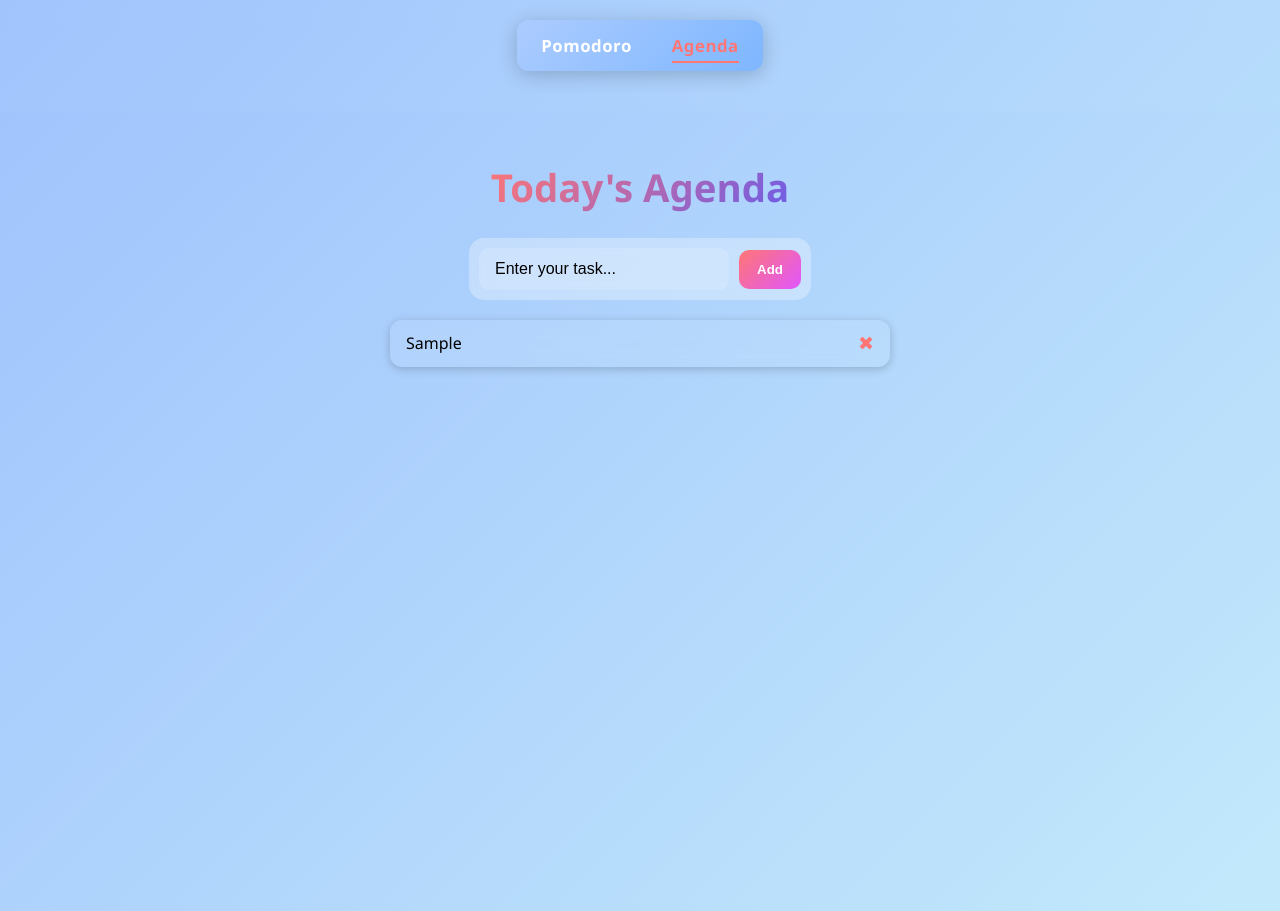
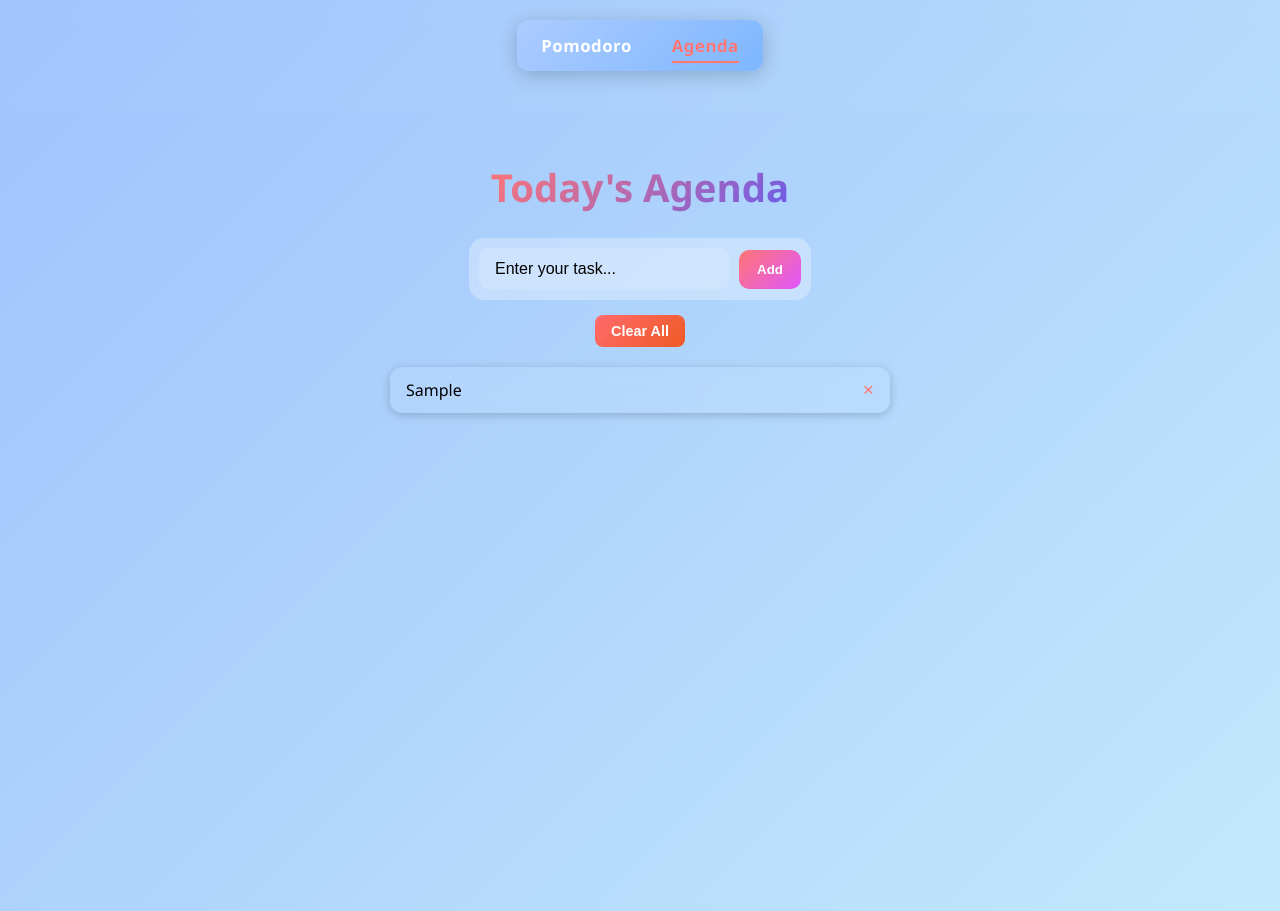
Before and after one commit to faizaanjum7/pomodoroApp-by-faiza, a React (Vite) app in the folder mypomodoro/: page /agenda in a window 1280 px wide. Both pictures are taken after typing "Sample" into the empty fields and a click on the button "Add". Built offline with nearby package versions, Linux system fonts and the light colour scheme.

Commit message:
fixing bugs

```diff
--- a/mypomodoro/src/Agenda.jsx
+++ b/mypomodoro/src/Agenda.jsx
@@ -4,8 +4,21 @@ import "./App.css";
 
 function Agenda() {
   const [tasks, setTasks] = useState(() => {
-    const saved = localStorage.getItem("agendaTasks");
-    return saved ? JSON.parse(saved) : [];
+    try {
+      const saved = localStorage.getItem("agendaTasks");
+      if (!saved) return [];
+
+      const parsed = JSON.parse(saved);
+      // Filter out invalid tasks (empty text, null, undefined, or invalid structure)
+      const validTasks = Array.isArray(parsed)
+        ? parsed.filter(task => task && typeof task === 'object' && task.text && task.text.trim() !== '')
+        : [];
+
+      return validTasks;
+    } catch (error) {
+      console.error('Error loading tasks from localStorage:', error);
+      return [];
+    }
   });
   const [input, setInput] = useState("");
 
@@ -31,6 +44,10 @@ function Agenda() {
     }
   };
 
+  const clearAllTasks = () => {
+    setTasks([]);
+  };
+
   const handleOnDragEnd = (result) => {
     if (!result.destination) return;
     const updatedTasks = Array.from(tasks);
@@ -53,6 +70,12 @@ function Agenda() {
         <button onClick={addTask}>Add</button>
       </div>
 
+      {tasks.length > 0 && (
+        <button onClick={clearAllTasks} className="clear-all-btn">
+          Clear All
+        </button>
+      )}
+
       <DragDropContext onDragEnd={handleOnDragEnd}>
         <Droppable droppableId="tasks">
           {(provided) => (
@@ -68,7 +91,7 @@ function Agenda() {
                       className={snapshot.isDragging ? "dragging" : ""}
                     >
                       <span>{task.text}</span>
-                      <button onClick={() => deleteTask(index)}>✖</button>
+                      <button onClick={() => deleteTask(index)}>×</button>
                     </li>
                   )}
                 </Draggable>
--- a/mypomodoro/src/App.css
+++ b/mypomodoro/src/App.css
@@ -387,6 +387,26 @@ h1 {
 }
 
 
+/* Clear All Button */
+.clear-all-btn {
+  margin-top: 15px;
+  padding: 8px 16px;
+  border: none;
+  border-radius: 8px;
+  background: linear-gradient(135deg, #ff6b6b, #ee5a24);
+  color: white;
+  font-weight: 600;
+  cursor: pointer;
+  transition: all 0.3s ease;
+  font-size: 0.9rem;
+}
+
+.clear-all-btn:hover {
+  background: linear-gradient(135deg, #ee5a24, #ff6b6b);
+  transform: translateY(-1px);
+  opacity: 0.9;
+}
+
 /* === NAVBAR (GLASS STYLE) === */
 
 .navbar {
```
